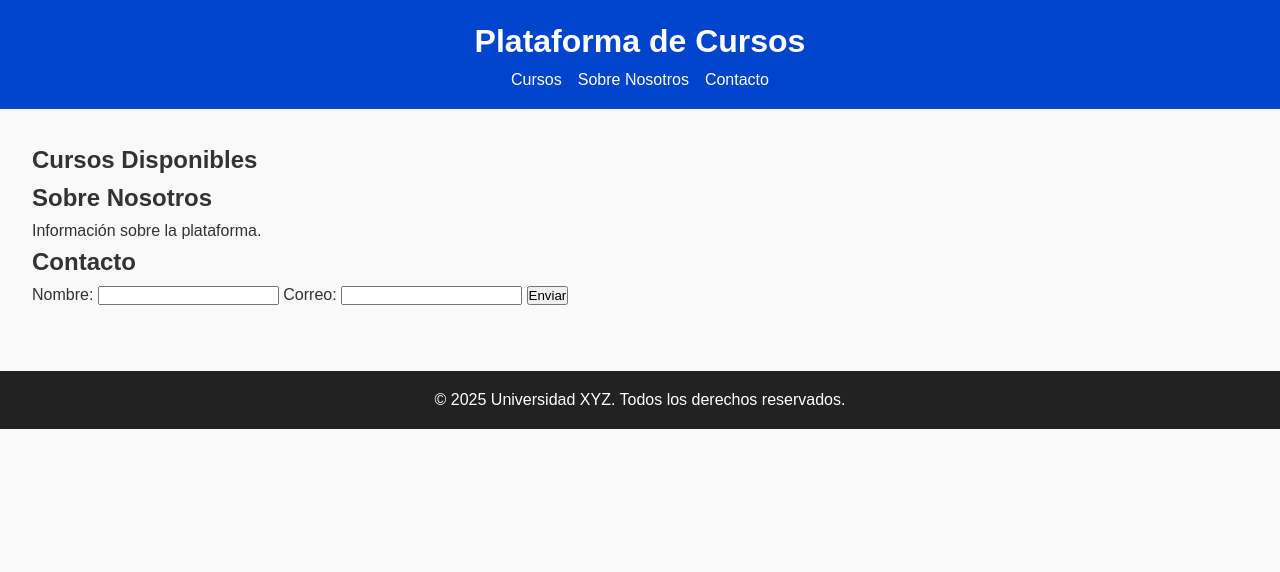
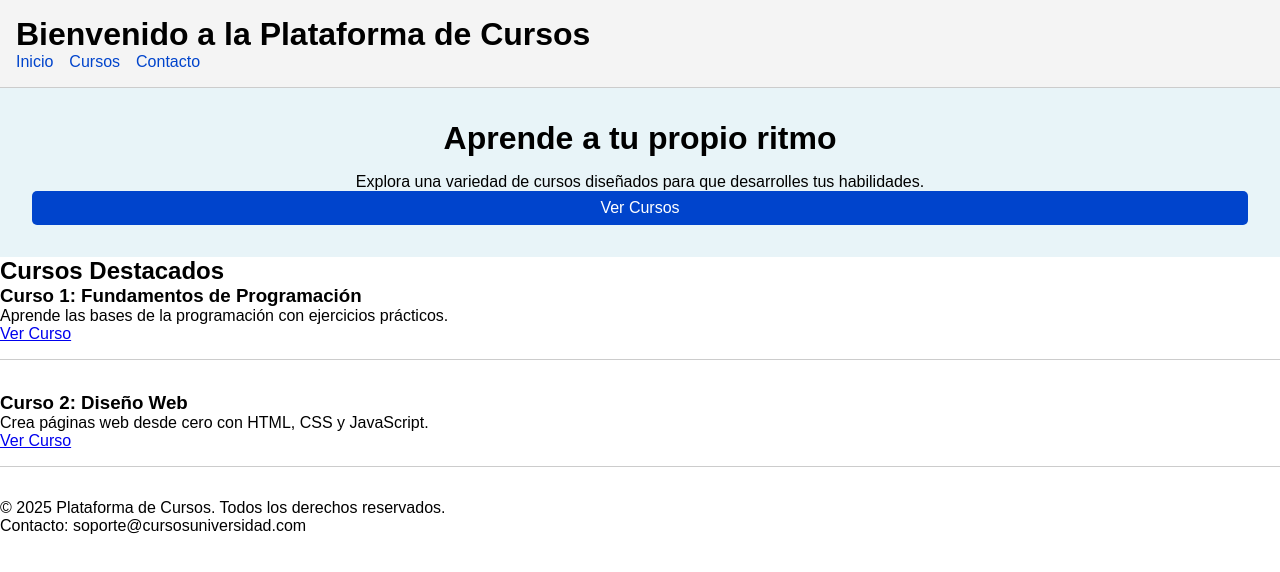
Before and after one commit to RobAndonie/plantilla-cva, a plain HTML site: page index.html in a window 1280 px wide. Drawn offline with Linux system fonts and the light colour scheme.

Commit message:
Home and Course templates

```diff
--- a/css/styles.css
+++ b/css/styles.css
@@ -1,14 +1,5 @@
 /* Reset básico */
-body,
-h1,
-h2,
-p,
-ul,
-li,
-a,
-form,
-input,
-button {
+* {
     margin: 0;
     padding: 0;
     box-sizing: border-box;
@@ -16,38 +7,123 @@ button {
 
 body {
     font-family: Arial, sans-serif;
-    line-height: 1.6;
-    background-color: #f9f9f9;
-    color: #333;
+
+    height: 100vh;
 }
 
 header {
-    background: #0044cc;
-    color: white;
-    padding: 1rem 0;
-    text-align: center;
+    background-color: #f4f4f4;
+    padding: 1rem;
+    border-bottom: 1px solid #ccc;
 }
 
-header nav ul {
-    list-style: none;
-    display: flex;
-    justify-content: center;
-    gap: 1rem;
+header h1 {
+    font-size: 2rem;
 }
 
-header nav a {
-    color: white;
-    text-decoration: none;
+nav ul {
+    display: flex;
+    list-style: none;
+    padding: 0;
 }
 
-main {
-    padding: 2rem;
+nav ul li {
+    margin-right: 1rem;
 }
 
-footer {
+nav ul li a {
+    text-decoration: none;
+    color: #0044cc;
+}
+
+.container {
+    display: flex;
+    width: 100%;
+}
+
+/* Menú lateral */
+.sidebar {
+    width: 20%;
+    background-color: #f4f4f4;
+    padding: 1rem;
+    border-right: 1px solid #ccc;
+    overflow-y: auto;
+}
+
+.sidebar h2 {
+    font-size: 1.2rem;
+    margin-bottom: 1rem;
+}
+
+.sidebar ul {
+    list-style: none;
+}
+
+.sidebar ul li {
+    margin-bottom: 0.5rem;
+}
+
+.sidebar ul li a {
+    text-decoration: none;
+    color: #0044cc;
+    font-size: 1rem;
+    display: block;
+    transition: color 0.3s;
+}
+
+.sidebar ul li a:hover {
+    color: #002266;
+}
+
+/* Contenido principal */
+.content {
+    width: 80%;
+    padding: 2rem;
+    overflow-y: auto;
+}
+
+.content h2 {
+    font-size: 1.5rem;
+    margin-bottom: 0.5rem;
+}
+
+.content p {
+    margin-bottom: 1rem;
+    line-height: 1.6;
+}
+
+.hero {
     text-align: center;
-    padding: 1rem;
-    background: #222;
-    color: white;
-    margin-top: 2rem;
+    padding: 2rem;
+    background-color: #e8f4f8;
+    display: flex;
+    flex-direction: column;
 }
+
+.hero h2 {
+    font-size: 2rem;
+    margin-bottom: 1rem;
+}
+
+.hero .btn {
+    padding: 0.5rem 1rem;
+    background-color: #0044cc;
+    color: #fff;
+    text-decoration: none;
+    border-radius: 5px;
+}
+
+.hero .btn:hover {
+    background-color: #002266;
+}
+
+.courses ul {
+    list-style: none;
+    padding: 0;
+}
+
+.courses ul li {
+    margin-bottom: 2rem;
+    border-bottom: 1px solid #ccc;
+    padding-bottom: 1rem;
+}
--- a/index.html
+++ b/index.html
@@ -8,43 +8,48 @@
   </head>
   <body>
     <header>
-      <h1>Plataforma de Cursos</h1>
+      <h1>Bienvenido a la Plataforma de Cursos</h1>
       <nav>
         <ul>
-          <li><a href="#cursos">Cursos</a></li>
-          <li><a href="#sobre-nosotros">Sobre Nosotros</a></li>
+          <li><a href="index.html">Inicio</a></li>
+          <li><a href="curso.html">Cursos</a></li>
           <li><a href="#contacto">Contacto</a></li>
         </ul>
       </nav>
     </header>
 
     <main>
-      <section id="cursos">
-        <h2>Cursos Disponibles</h2>
-        <!-- Aquí irán las tarjetas de los cursos -->
+      <section class="hero">
+        <h2>Aprende a tu propio ritmo</h2>
+        <p>
+          Explora una variedad de cursos diseñados para que desarrolles tus
+          habilidades.
+        </p>
+        <a href="curso.html" class="btn">Ver Cursos</a>
       </section>
-      <section id="sobre-nosotros">
-        <h2>Sobre Nosotros</h2>
-        <p>Información sobre la plataforma.</p>
-      </section>
-      <section id="contacto">
-        <h2>Contacto</h2>
-        <form>
-          <label for="nombre">Nombre:</label>
-          <input type="text" id="nombre" name="nombre" />
 
-          <label for="email">Correo:</label>
-          <input type="email" id="email" name="email" />
-
-          <button type="submit">Enviar</button>
-        </form>
+      <section class="courses">
+        <h2>Cursos Destacados</h2>
+        <ul>
+          <li>
+            <h3>Curso 1: Fundamentos de Programación</h3>
+            <p>
+              Aprende las bases de la programación con ejercicios prácticos.
+            </p>
+            <a href="curso.html#modulo1" class="btn">Ver Curso</a>
+          </li>
+          <li>
+            <h3>Curso 2: Diseño Web</h3>
+            <p>Crea páginas web desde cero con HTML, CSS y JavaScript.</p>
+            <a href="curso.html" class="btn">Ver Curso</a>
+          </li>
+        </ul>
       </section>
     </main>
 
-    <footer>
-      <p>&copy; 2025 Universidad XYZ. Todos los derechos reservados.</p>
+    <footer id="contacto">
+      <p>&copy; 2025 Plataforma de Cursos. Todos los derechos reservados.</p>
+      <p>Contacto: soporte@cursosuniversidad.com</p>
     </footer>
-
-    <script src="js/main.js"></script>
   </body>
 </html>
--- a/js/main.js
+++ b/js/main.js
@@ -1,3 +1,21 @@
+// js/main.js
 document.addEventListener("DOMContentLoaded", () => {
-  console.log("Plataforma de Cursos lista para funcionar.");
+  const links = document.querySelectorAll(".sidebar ul li a");
+
+  // Agregar un evento de clic a cada enlace
+  links.forEach((link) => {
+    link.addEventListener("click", (e) => {
+      e.preventDefault();
+
+      // Resaltar la sección activa
+      links.forEach((l) => l.classList.remove("active"));
+      link.classList.add("active");
+
+      // Desplazar al contenido correspondiente
+      const target = document.querySelector(link.getAttribute("href"));
+      if (target) {
+        target.scrollIntoView({ behavior: "smooth" });
+      }
+    });
+  });
 });
```
Also changed, not shown: curso.html (added, +57 -0 lines).
